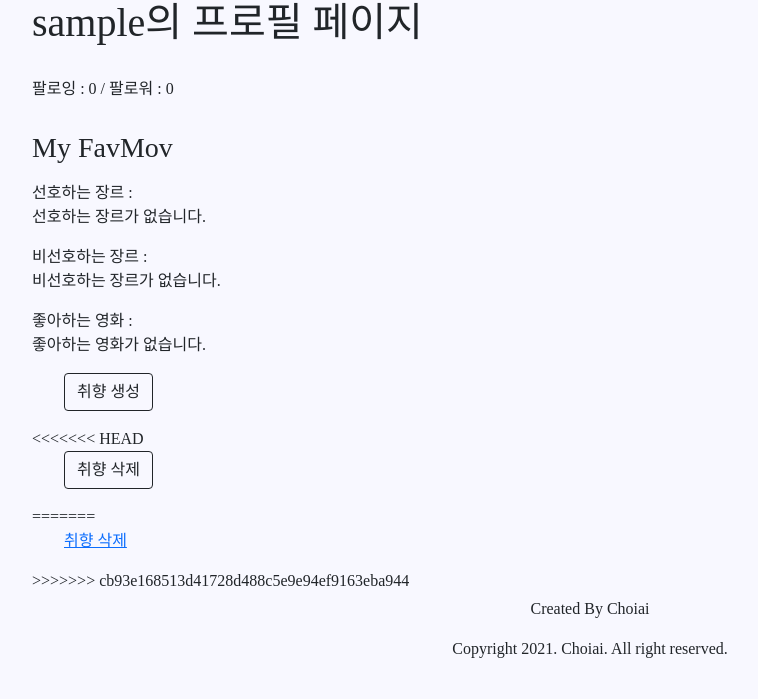
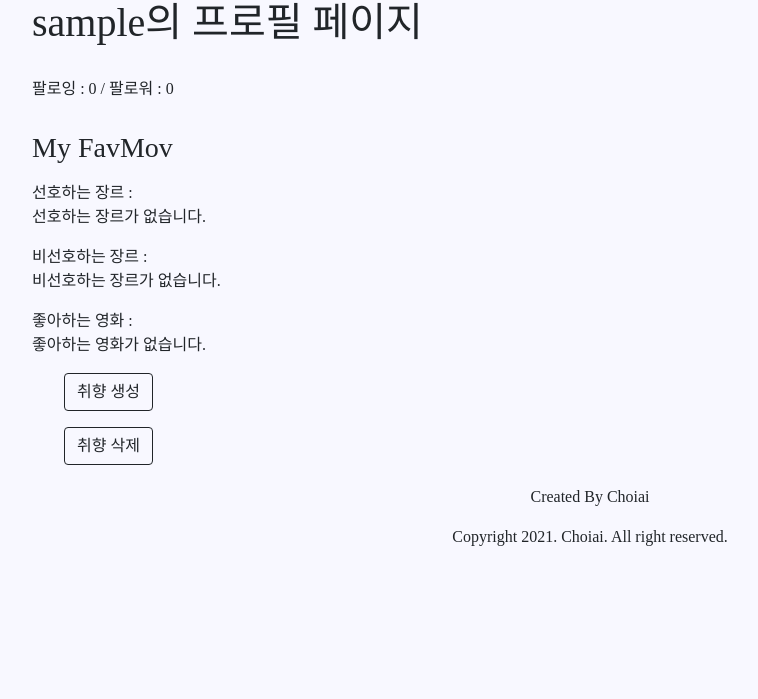
Before and after one commit to suhanchoi/FavMov, a Django app: a page that uses accounts/templates/accounts/profile.html in a window 1280 px wide. Shown: the part 101-800 px from the top of the page, without its empty margins (50-808 px from the left). Run offline with Django 3.2, Linux system fonts and the light colour scheme; the visitor is signed in with stand-in values (Sample User, id 1); data comes from the database, SQL or seed files in the repository; some web fonts are replaced.

Commit message:
error update

```diff
--- a/accounts/templates/accounts/profile.html
+++ b/accounts/templates/accounts/profile.html
@@ -68,22 +68,12 @@
     {% else %}
       <ul> <a href="{% url 'accounts:fond_create' person.username %}" class="btn btn-outline-dark">취향 생성</a> </ul>
     {% endif %}
-<<<<<<< HEAD
 
 
 
     {% comment %} 썼던 평점 댓글, 썼든 게시글 출력 {% endcomment %}
      <ul> <a href="{% url 'accounts:fond_delete' person.username %}" class="btn btn-outline-dark">취향 삭제</a> </ul>
 
-=======
-     <ul> <a href="{% url 'accounts:fond_delete' person.username %}">취향 삭제</a> </ul>
-
-
-    {% comment %} 썼던 평점 댓글, 썼든 게시글 출력 {% endcomment %}
-
-
-
->>>>>>> cb93e168513d41728d488c5e9e94ef9163eba944
   {% endwith %}
 {% endblock %}
 
--- a/movies/views.py
+++ b/movies/views.py
@@ -20,6 +20,8 @@ def index(request):
     page_number = request.GET.get('page')
     page_obj = paginator.get_page(page_number)
 
+    rec_movies = Movie.objects.none()
+
     username = request.user.username
     if request.user.is_authenticated:
         person = get_object_or_404(get_user_model(), username=username)
@@ -37,6 +39,8 @@ def index(request):
 
         if person.like_movies.all():
             like_movies = person.like_movies.all()
+
+
 
 
         # 취향 중 좋아하는 장르가 있다면, 해당 Genre QuerySet 생성
```
